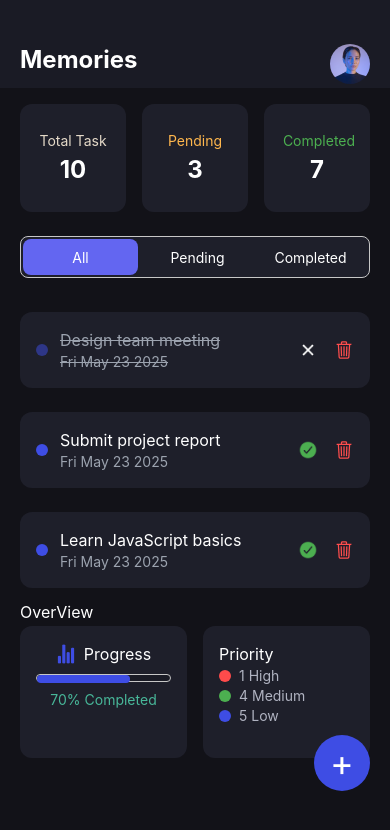
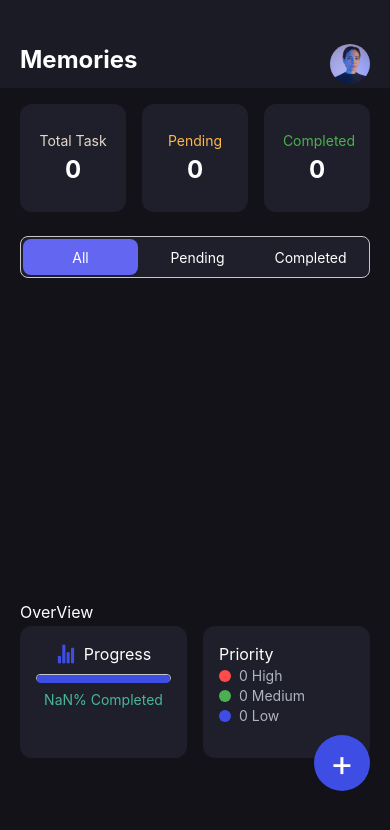
Before and after one commit to m-tayaib/react-native-task-mate, a React Native app: screen / in a window 390 px wide. Shown: the top 830 px of the page. Built offline with nearby package versions, Linux system fonts and the light colour scheme.

Commit message:
update name  function and  pass props to access btns logic.

```diff
--- a/App.js
+++ b/App.js
@@ -2,8 +2,8 @@ import { SafeAreaView, StyleSheet, FlatList, View } from "react-native";
 import { useState } from "react";
 import { StatusBar } from "expo-status-bar"
 import Header from "./components/Header";
-import TaskShow from "./components/TaskShow";
-import FilterTask from "./components/FilterTask";
+import TaskShowItems from "./components/TaskShow";
+import FilterTaskBtns from "./components/FilterTask";
 import List from "./components/List";
 import OverView from "./components/OverView";
 import AddTaskBtn from "./components/AddTaskBtn";
@@ -11,8 +11,9 @@ import CreateTaskScreen from "./screens/CreateTaskScreen";
 
 export default function App() {
   const [isModelVisible, setIsModelVisible] = useState(false);
+  const [taskList, setTaskList] = useState([]);
 
-  const taskList = [
+  const demoData = [
     { id: 1, priority: "low", title: "Design team meeting", date: new Date().toDateString(), isCompleted: true },
     { id: 2, priority: "low", title: "Submit project report", date: new Date().toDateString(), isCompleted: false },
     { id: 3, priority: "low", title: "Learn JavaScript basics", date: new Date().toDateString(), isCompleted: false },
@@ -24,14 +25,23 @@ export default function App() {
     { id: 9, priority: "low", title: "Read documentation", date: new Date().toDateString(), isCompleted: true },
     { id: 10, priority: "medium", title: "Practice coding problems", date: new Date().toDateString(), isCompleted: true },
   ];
+  const allTaskShow = () => {
+    setTaskList((prev) => [...prev, ...demoData])
+  }
+  const pendingTaskShow = () => {
+    setTaskList(demoData.filter((item) => !item.isCompleted))
+  }
+  const completedTaskShow = () => {
+    setTaskList(demoData.filter((item) => item.isCompleted))
+  }
 
   return (
     <>
       <StatusBar style="light" />
       <SafeAreaView style={style.container}>
         <Header />
-        <TaskShow taskList={taskList} />
-        <FilterTask />
+        <TaskShowItems taskList={taskList} />
+        <FilterTaskBtns allTaskShow={allTaskShow} completedTaskShow={completedTaskShow} pendingTaskShow={pendingTaskShow} />
         <View style={style.listBox}>
           <FlatList
             data={taskList}
```
